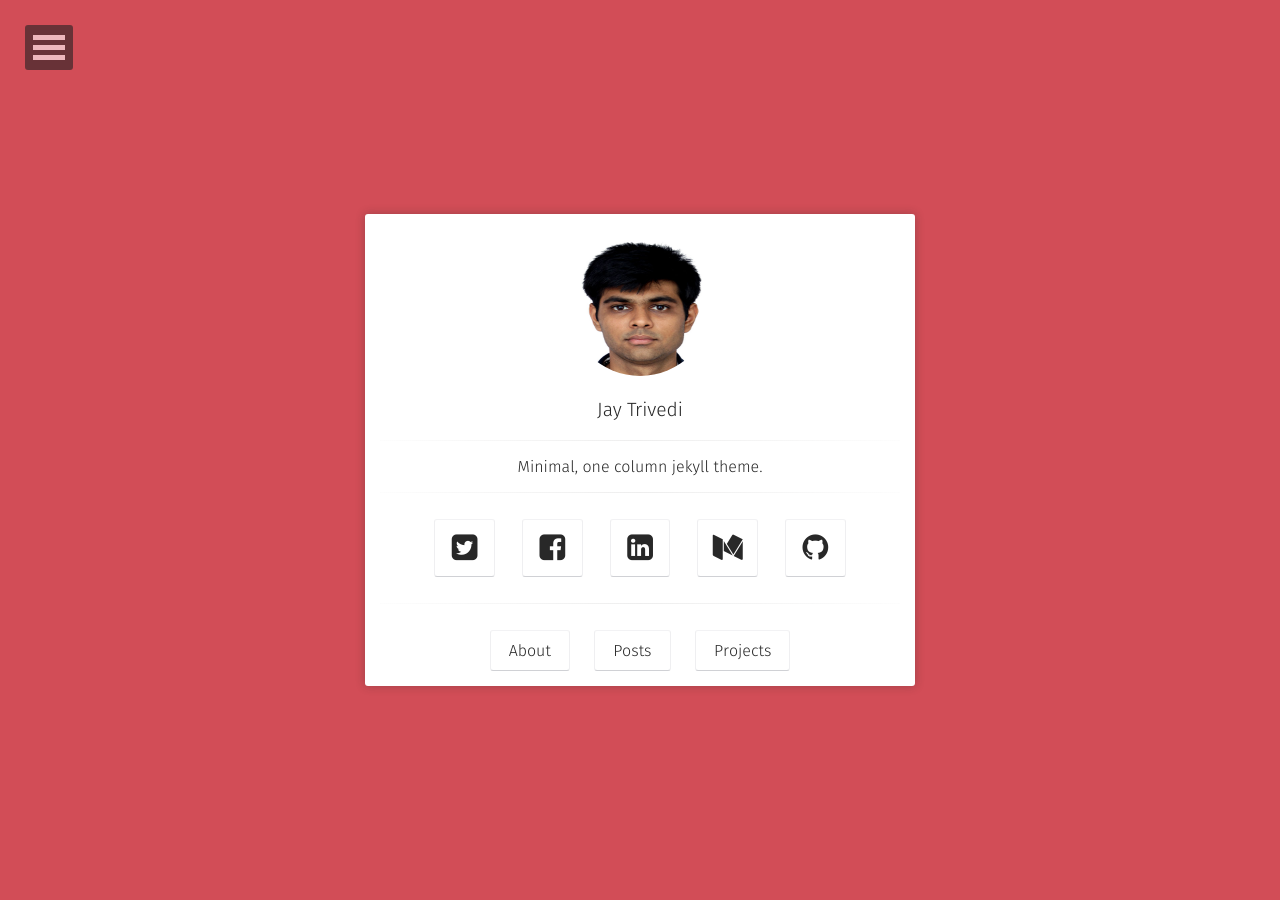
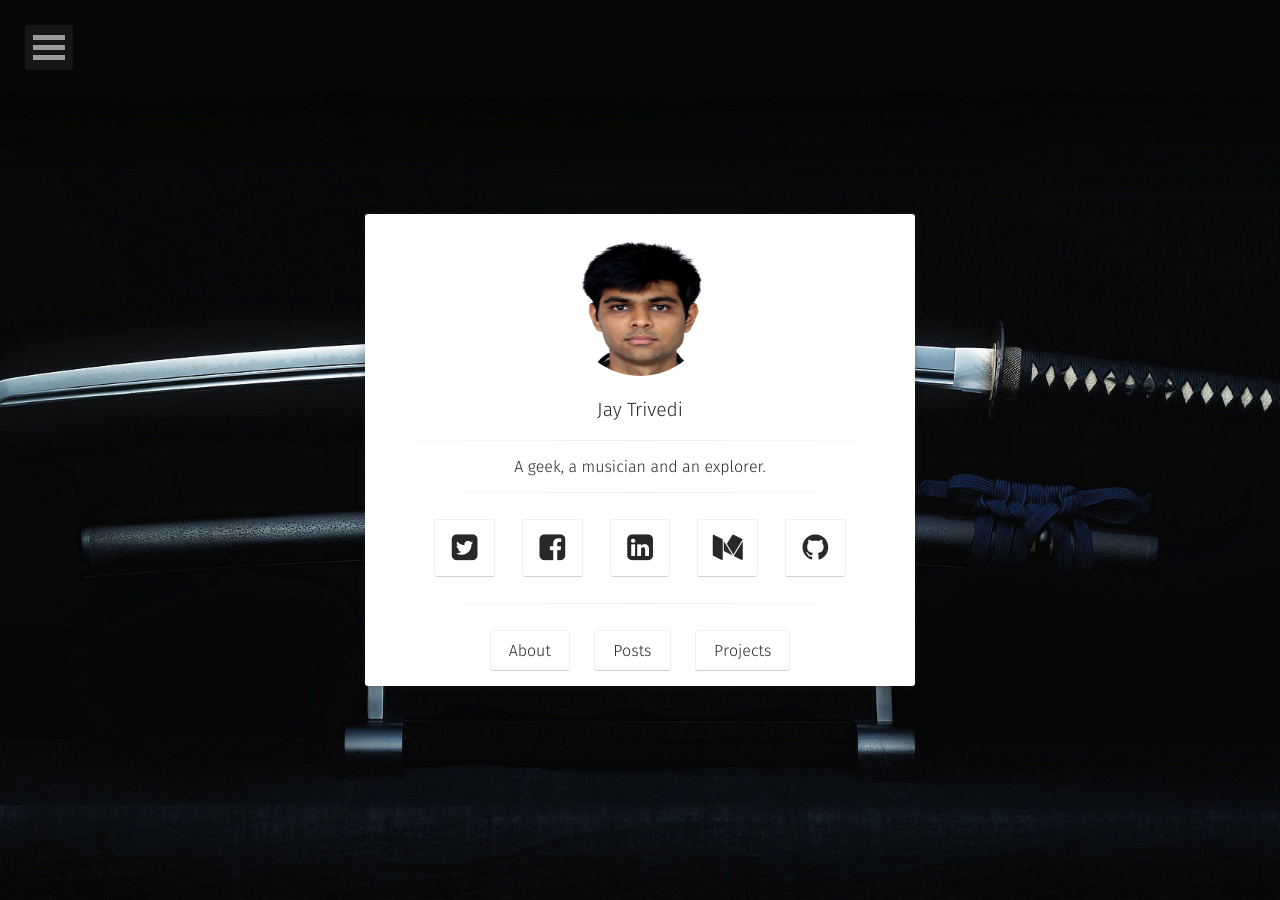
Before and after one commit to jay-trivedi/website-project, a Jekyll site: the page built from index.html, in a window 1280 px wide. Built offline with Jekyll 4.4.1, drawn with Linux system fonts in a browser that asks for light colours; some web fonts are replaced.

Commit message:
Update _config.yml

```diff
--- a/_config.yml
+++ b/_config.yml
@@ -1,11 +1,11 @@
 # Site
 title:              Jay Trivedi
-bio:                'Minimal, one column jekyll theme.'
+bio:                'A geek, a musician and an explorer.'
 description:        "Moon is a minimal, one column jekyll theme for your blog."
 reading_time:       true
 words_per_minute:   200
 logo:               'assets/img/2014.jpg'
-background:         'assets/img/Katana wallpaper 15764.jpg'
+background:         'assets/img/katana.jpg'
 tiled_bg:           false   # Set this true if you want to tile your background image, otherwise it will be covered
 locale:             en_US
 url:                https://taylantatli.github.io/Moon
```
